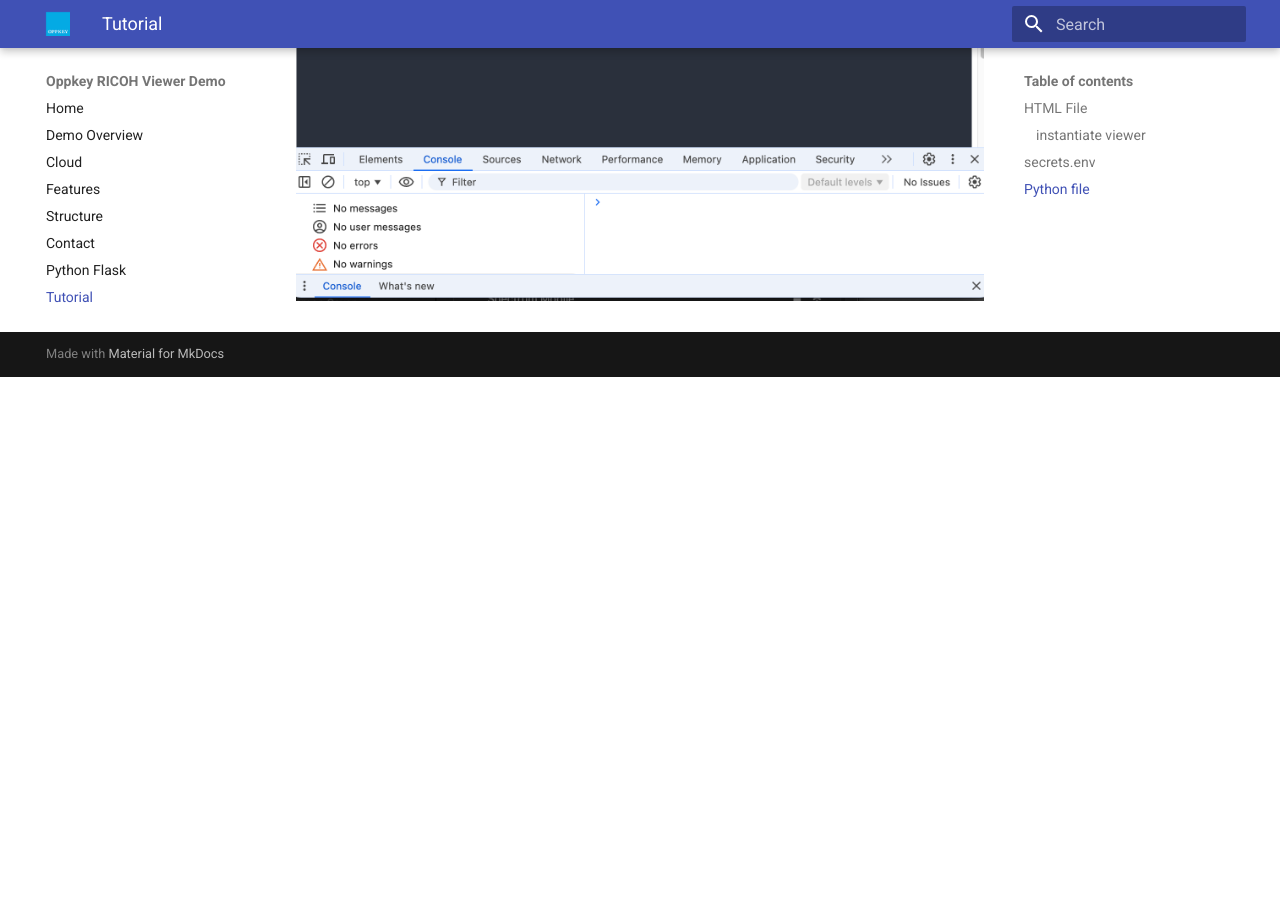
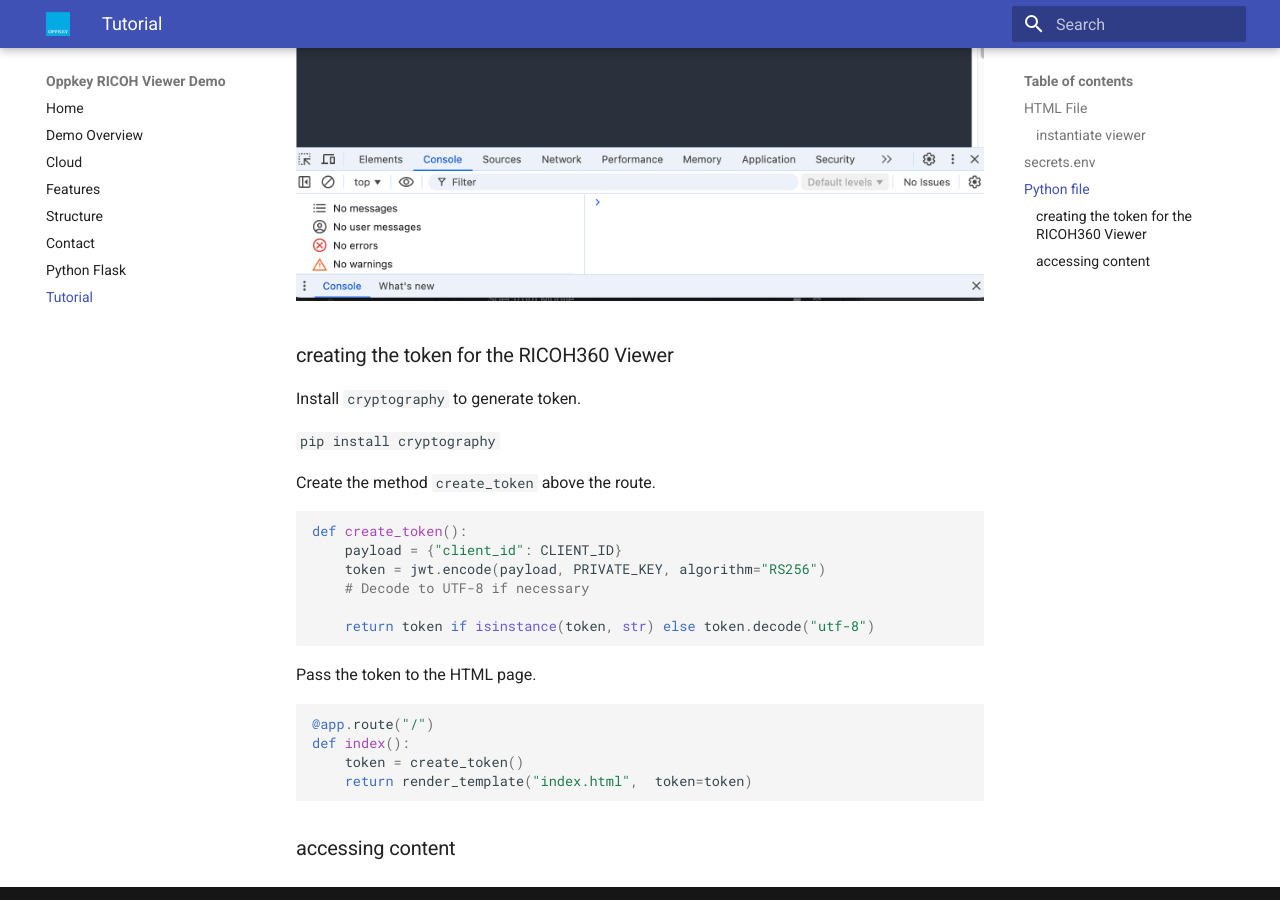
Before and after one commit to theta360developers/ricoh-viewer, an MkDocs documentation site: the page built from docs/tutorial.md, in a window 1280 px wide and 900 px high, scrolled down 3534 px. Built offline with MkDocs 1.6.1 and Material for MkDocs 9.7.7, drawn with Linux system fonts in a browser that asks for light colours; before the commit the page ends 3911 px from its top, so only the background shows below that.

Commit message:
started accessing content section

````diff
--- a/docs/tutorial.md
+++ b/docs/tutorial.md
@@ -130,7 +130,7 @@
 
 
 @app.route("/")
-def minimum():
+def index():
     return render_template("index.html")
 
 
@@ -144,3 +144,32 @@
 pass the viewer the `token` and the `contentId`
 
 ![bare web page](images/tutorial/bare_web_page.png)
+
+### creating the token for the RICOH360 Viewer
+
+Install `cryptography` to generate token.
+
+`pip install cryptography`
+
+Create the method `create_token` above the route.
+
+```python
+
+def create_token():
+    payload = {"client_id": CLIENT_ID}
+    token = jwt.encode(payload, PRIVATE_KEY, algorithm="RS256")
+    # Decode to UTF-8 if necessary
+
+    return token if isinstance(token, str) else token.decode("utf-8")
+```
+
+Pass the token to the HTML page.
+
+```python
+@app.route("/")
+def index():
+    token = create_token()
+    return render_template("index.html",  token=token)
+```
+
+### accessing content
````
